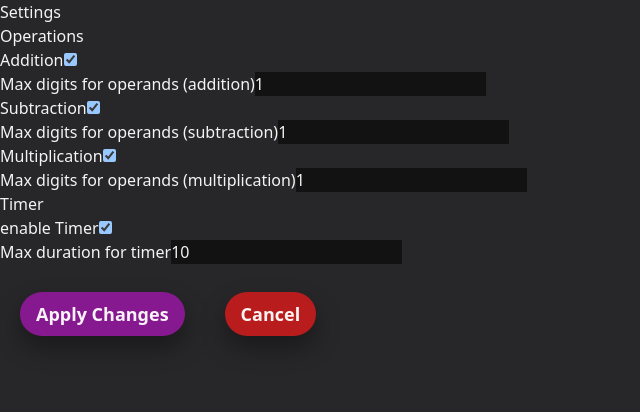
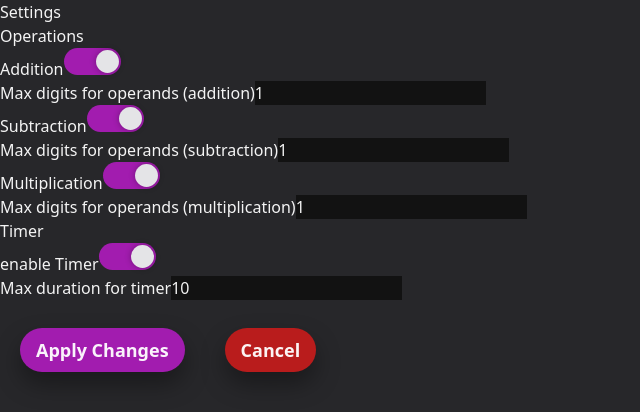
Before and after one commit to Zyransen/mental-maths, a React (Vite) app in the folder react-frontend/: page /settings in a window 1280 px wide. Shown: the top 412 px of the page, without its empty margins (0-640 px from the left). Built offline with nearby package versions, Linux system fonts and the light colour scheme.

Commit message:
add css to checkboxes in settings

```diff
--- a/react-frontend/src/Pages/SettingsPage.tsx
+++ b/react-frontend/src/Pages/SettingsPage.tsx
@@ -87,6 +87,7 @@ function SettingsPage() {
           <input
             id='addition-checkbox'
             type="checkbox"
+            className="checkbox-switch"
             checked={addition}
             onChange={ () => {setAddition(!addition)} }
           />
@@ -111,6 +112,7 @@ function SettingsPage() {
           <input
             id='subtraction-checkbox'
             type="checkbox"
+            className="checkbox-switch"
             checked={subtraction}
             onChange={ () => {setSubtraction(!subtraction)} }
           />
@@ -134,6 +136,7 @@ function SettingsPage() {
           <input
             id='multiplication-checkbox'
             type="checkbox"
+            className="checkbox-switch"
             checked={multiplication}
             onChange={ () => {setMultiplication(!multiplication)} }
           />
@@ -158,6 +161,7 @@ function SettingsPage() {
         <input
           id='timer-checkbox'
           type="checkbox"
+          className="checkbox-switch"
           checked={isTimerEnabled}
           onChange={ () => {setIsTimerEnabled(!isTimerEnabled)} }
         />
@@ -179,7 +183,7 @@ function SettingsPage() {
       <div className="pt-7 flex justify-center md:justify-normal">
         <div className="px-3 md:px-5">
           <button
-            className="rounded-full py-2 px-4 text-lg font-semibold bg-fuchsia-800 hover:bg-fuchsia-800/80 shadow-[0_12px_25px_rgba(0,0,0,0.35)]"
+            className="rounded-full py-2 px-4 text-lg font-semibold bg-fuchsia-700 hover:bg-fuchsia-700/80 shadow-[0_12px_25px_rgba(0,0,0,0.35)]"
             onClick={handleApply}
           >
             Apply Changes
--- a/react-frontend/src/css/index.css
+++ b/react-frontend/src/css/index.css
@@ -17,3 +17,47 @@
     -moz-appearance: textfield !important;
   }
 }
+
+/* checkbox css */
+
+input[type="checkbox"].checkbox-switch{
+	font-size: 30px;
+	-webkit-appearance: none;
+	   -moz-appearance: none;
+	        appearance: none;
+	width: 1.9em;
+	height: 0.9em;
+	background: #52525b;
+	border-radius: 1.8em;
+	position: relative;
+	cursor: pointer;
+	outline: none;
+	-webkit-transition: all .2s ease-in-out;
+	transition: all .2s ease-in-out;
+  }
+
+  input[type="checkbox"].checkbox-switch:checked{
+	background: #a21caf;
+  }
+
+  input[type="checkbox"].checkbox-switch:after{
+	position: absolute;
+	content: "";
+	width: 0.9em;
+	height: 0.9em;
+	border-radius: 50%;
+	background: #e4e4e7;
+	-webkit-box-shadow: 0 0 .25em rgba(0,0,0,.3);
+	        box-shadow: 0 0 .25em rgba(0,0,0,.3);
+	-webkit-transform: scale(.85);
+	        transform: scale(.85);
+	left: 0;
+	-webkit-transition: all .2s ease-in-out;
+	transition: all .2s ease-in-out;
+  }
+
+  input[type="checkbox"].checkbox-switch:checked:after{
+	left: calc(100% - 0.9em);
+  }
+
+/* checkbox css end */
```
